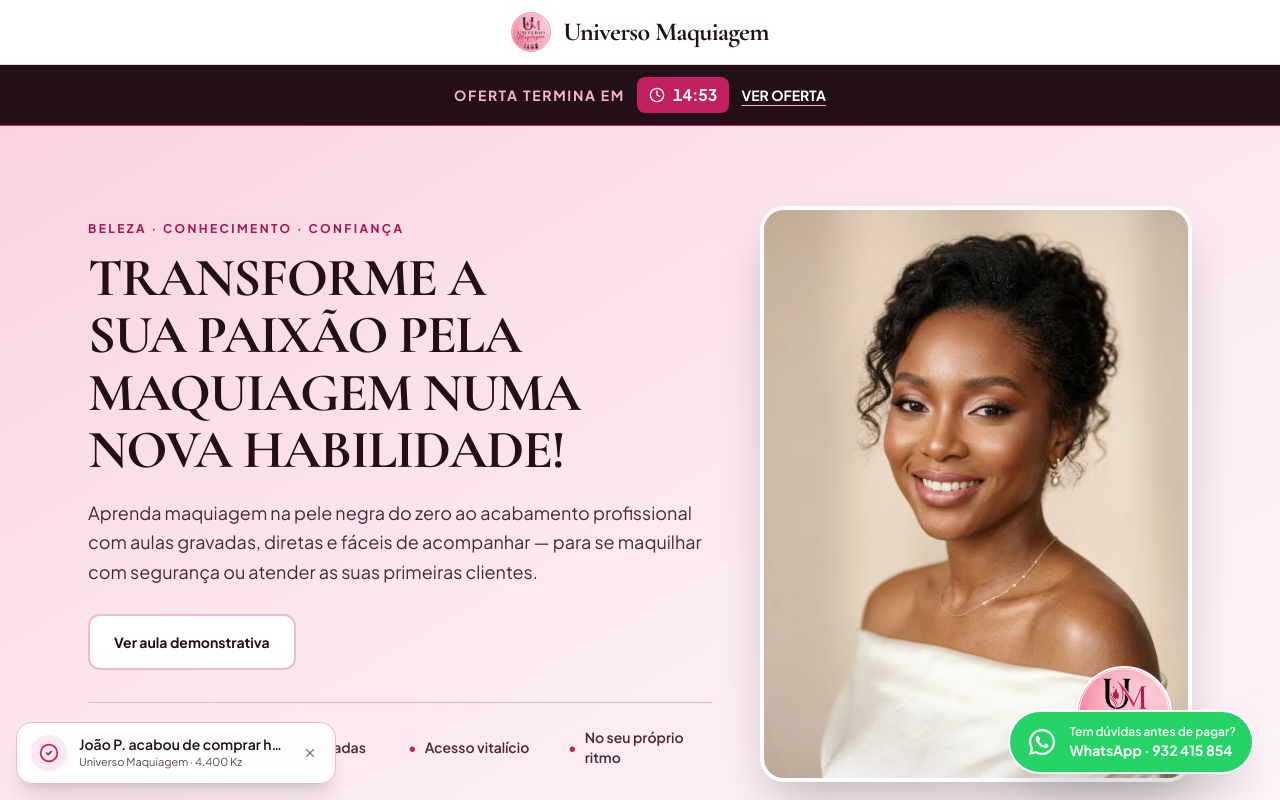
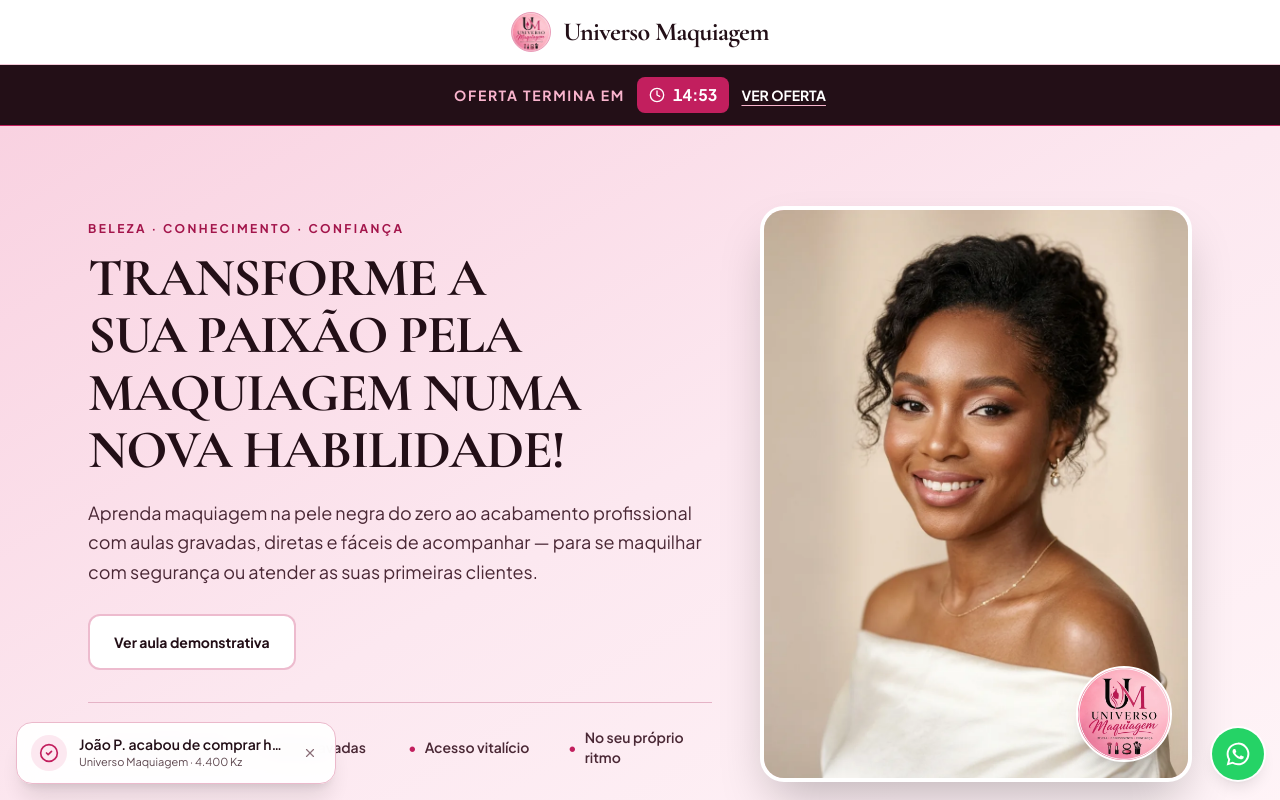
Before and after one commit to Messias2009/Curso-maquiagem, a React (Vite) app: page / in a window 1280 px wide. Shown: the top 800 px of the page. Built offline with nearby package versions, Linux system fonts and the light colour scheme; no server answers.

Commit message:
Make WhatsApp contact button smaller and icon-only

```diff
--- a/src/components/WhatsAppContact.tsx
+++ b/src/components/WhatsAppContact.tsx
@@ -1,7 +1,7 @@
 export function WhatsAppContact() {
   const phone = '244932415854';
   const message = encodeURIComponent(
-    'Olá! Tenho interesse no curso Universo Maquiagem, mas gostaria de esclarecer algumas dúvidas antes de efetuar o pagamento. Pode ajudar-me?',
+    'Olá! Tenho interesse no curso Universo Maquiagem e gostaria de esclarecer algumas dúvidas antes de efetuar o pagamento.',
   );
 
   return (
@@ -9,16 +9,13 @@ export function WhatsAppContact() {
       href={`https://wa.me/${phone}?text=${message}`}
       target="_blank"
       rel="noopener noreferrer"
-      aria-label="Falar com o suporte pelo WhatsApp no número 932 415 854"
-      className="fixed bottom-5 right-4 sm:bottom-7 sm:right-7 z-50 flex items-center gap-3 rounded-full bg-[#25D366] px-4 py-3 text-white shadow-2xl ring-2 ring-white/90 transition-transform hover:scale-105 focus-visible:outline-2 focus-visible:outline-offset-4 focus-visible:outline-[#128C7E]"
+      aria-label="Abrir conversa com o suporte no WhatsApp"
+      title="Falar connosco pelo WhatsApp"
+      className="fixed bottom-5 right-4 z-40 flex h-12 w-12 sm:h-13 sm:w-13 items-center justify-center rounded-full bg-[#25D366] text-white shadow-lg ring-2 ring-white/90 transition-transform hover:scale-105 focus-visible:outline-2 focus-visible:outline-offset-4 focus-visible:outline-[#128C7E]"
     >
-      <svg viewBox="0 0 32 32" aria-hidden="true" className="h-8 w-8 shrink-0 fill-current">
+      <svg viewBox="0 0 32 32" aria-hidden="true" className="h-7 w-7 fill-current">
         <path d="M16.02 3C8.85 3 3.02 8.82 3.02 15.98c0 2.29.6 4.53 1.75 6.51L3 29l6.68-1.75a13 13 0 0 0 6.33 1.63h.01C23.18 28.88 29 23.05 29 15.89A12.9 12.9 0 0 0 16.02 3Zm0 23.68h-.01a10.8 10.8 0 0 1-5.5-1.5l-.4-.24-3.97 1.04 1.06-3.87-.26-.4a10.75 10.75 0 1 1 9.08 4.97Zm5.9-8.06c-.32-.16-1.87-.92-2.16-1.02-.29-.1-.5-.16-.7.16-.21.31-.81 1.02-.99 1.23-.18.21-.36.24-.68.08-.32-.16-1.34-.49-2.55-1.57-.94-.84-1.58-1.88-1.77-2.2-.18-.31-.02-.48.14-.64.14-.14.32-.37.47-.55.16-.18.21-.31.32-.52.1-.21.05-.39-.03-.55-.08-.16-.71-1.7-.97-2.33-.25-.61-.51-.53-.7-.54h-.6c-.21 0-.55.08-.84.39-.29.31-1.1 1.07-1.1 2.61s1.13 3.03 1.29 3.24c.16.21 2.22 3.39 5.38 4.75.75.32 1.33.51 1.78.65.75.24 1.43.21 1.97.13.6-.09 1.87-.76 2.13-1.49.26-.73.26-1.36.18-1.49-.08-.13-.29-.21-.6-.37Z" />
       </svg>
-      <span className="flex flex-col text-left leading-tight">
-        <span className="text-xs font-semibold text-white/95">Tem dúvidas antes de pagar?</span>
-        <span className="text-sm font-extrabold">WhatsApp · 932 415 854</span>
-      </span>
     </a>
   );
 }
```
